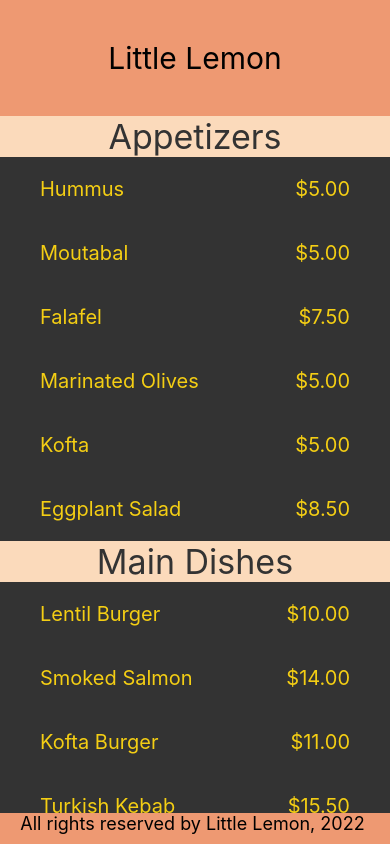
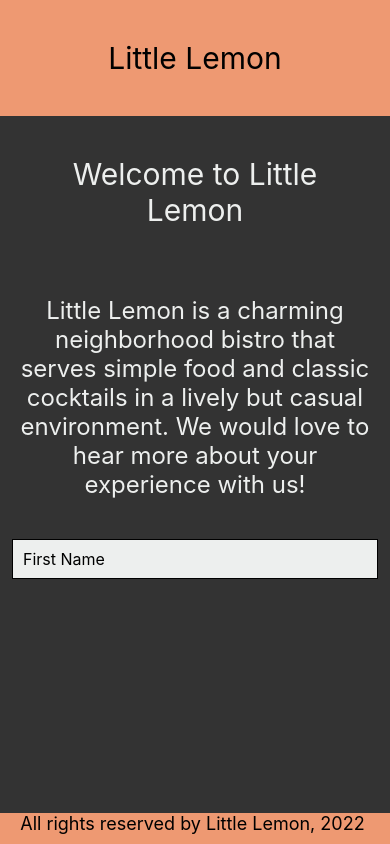
Before and after one commit to vipulpathak113/LittleLemonApp, a React Native app: screen / in a window 390 px wide. Built offline with nearby package versions, Linux system fonts and the light colour scheme.

Commit message:
text input

```diff
--- a/App.tsx
+++ b/App.tsx
@@ -5,13 +5,14 @@ import Footer from "./components/Footer";
 import WelcomeScreen from "./components/WelcomeScreen";
 import MenuItems from "./components/MenuItems";
 import SectionItems from "./components/SectionItems";
+import Input from "./components/TextInput";
 
 export default function App() {
   return (
     <>
       <View style={appStyle.appView}>
         <Header />
-        <SectionItems/>
+        <Input/>
       </View>
       <View style={appStyle.appFooter}>
         <Footer />
--- a/components/SectionItems.jsx
+++ b/components/SectionItems.jsx
@@ -88,7 +88,7 @@ const menuStyle = StyleSheet.create({
     fontSize: 20,
   },
   sectionHeader: {
-    backgroundColor: "#fbdabb",
+    backgroundColor: "#F4CE14",
     color: "#333333",
     fontSize: 34,
     flexWrap: "wrap",
--- /dev/null
+++ b/components/TextInput.jsx
@@ -0,0 +1,49 @@
+import { Text, ScrollView, StyleSheet, TextInput } from "react-native";
+import React, { useState } from "react";
+
+export default function Input() {
+  const [firstName, setFirstName] = useState("");
+
+  const handleInputText = () => {};
+
+  return (
+    <ScrollView indicatorStyle={"white"}>
+      <Text style={welcomeStyle.headingText}>Welcome to Little Lemon</Text>
+      <Text style={welcomeStyle.mainText}>
+        Little Lemon is a charming neighborhood bistro that serves simple food
+        and classic cocktails in a lively but casual environment. We would love
+        to hear more about your experience with us!
+      </Text>
+      <TextInput
+        style={welcomeStyle.textInput}
+        placeholder="First Name"
+        value={firstName}
+        onChangeText={handleInputText}
+      />
+    </ScrollView>
+  );
+}
+
+const welcomeStyle = StyleSheet.create({
+  headingText: {
+    padding: 40,
+    fontSize: 30,
+    color: "#EDEFEE",
+    textAlign: "center",
+  },
+  mainText: {
+    fontSize: 24,
+    padding: 20,
+    marginVertical: 8,
+    color: "#EDEFEE",
+    textAlign: "center",
+  },
+  textInput:{
+    height: 40,
+    margin: 12,
+    borderWidth: 1,
+    padding: 10,
+    fontSize: 16,
+    backgroundColor: '#EDEFEE',
+  }
+});
```
